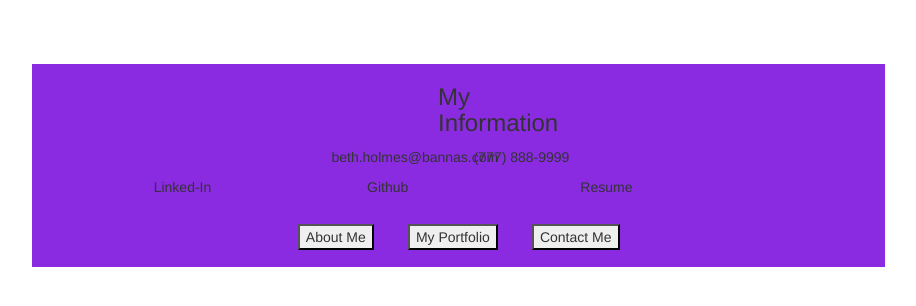
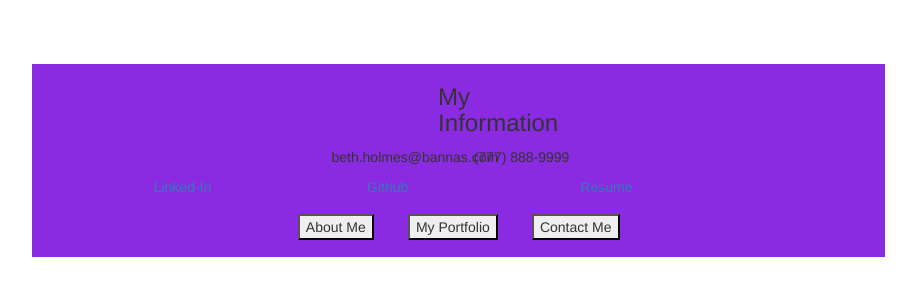
Before and after one commit to e-holmes/Portfolio, a plain HTML site: page html/contacts.html in a window 1280 px wide. Shown: the whole page, without its empty margins (32-948 px from the left). Drawn offline with nearby package versions, Linux system fonts and the light colour scheme.

Commit message:
Made links active

```diff
--- a/html/contacts.html
+++ b/html/contacts.html
@@ -47,11 +47,11 @@
 
                         <div class="row d-flex justify-content-center">
 
-                                <p class="col-lg-3 col-sm-4">Linked-In</p>
+                                <a href="www.linkedin.com/in/elizabeth-holmes-3b4170172" class="col-lg-3 col-sm-4">Linked-In</a>
 
-                                <p class="col-lg-3 col-sm-4">Github</p>
+                                <a href="https://github.com/e-holmes" class="col-lg-3 col-sm-4">Github</a>
 
-                                <p class="col-lg-3 col-sm-4">Resume</p>
+                                <a href="../assets/downloads/Resume.zip" download class="col-lg-3 col-sm-4">Resume</a>
 
                         </div>
 
```
